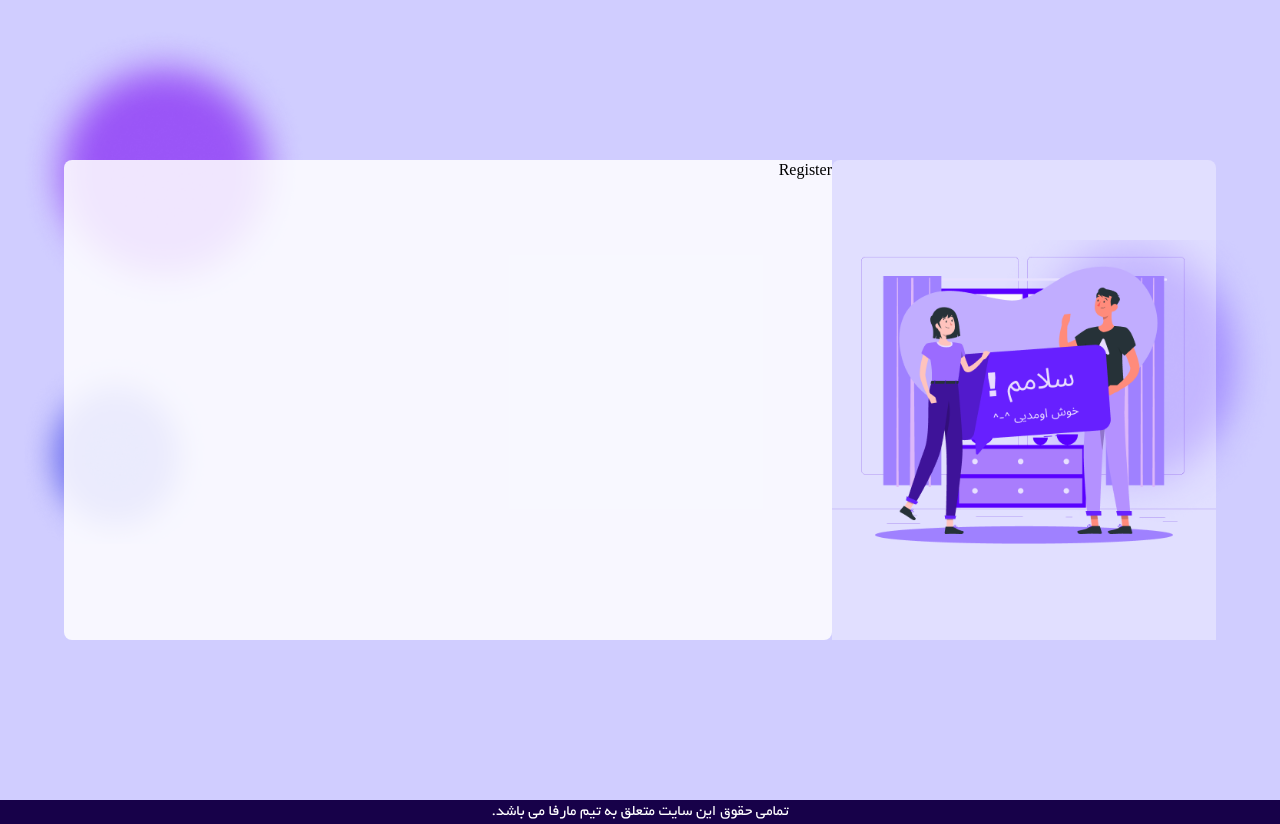
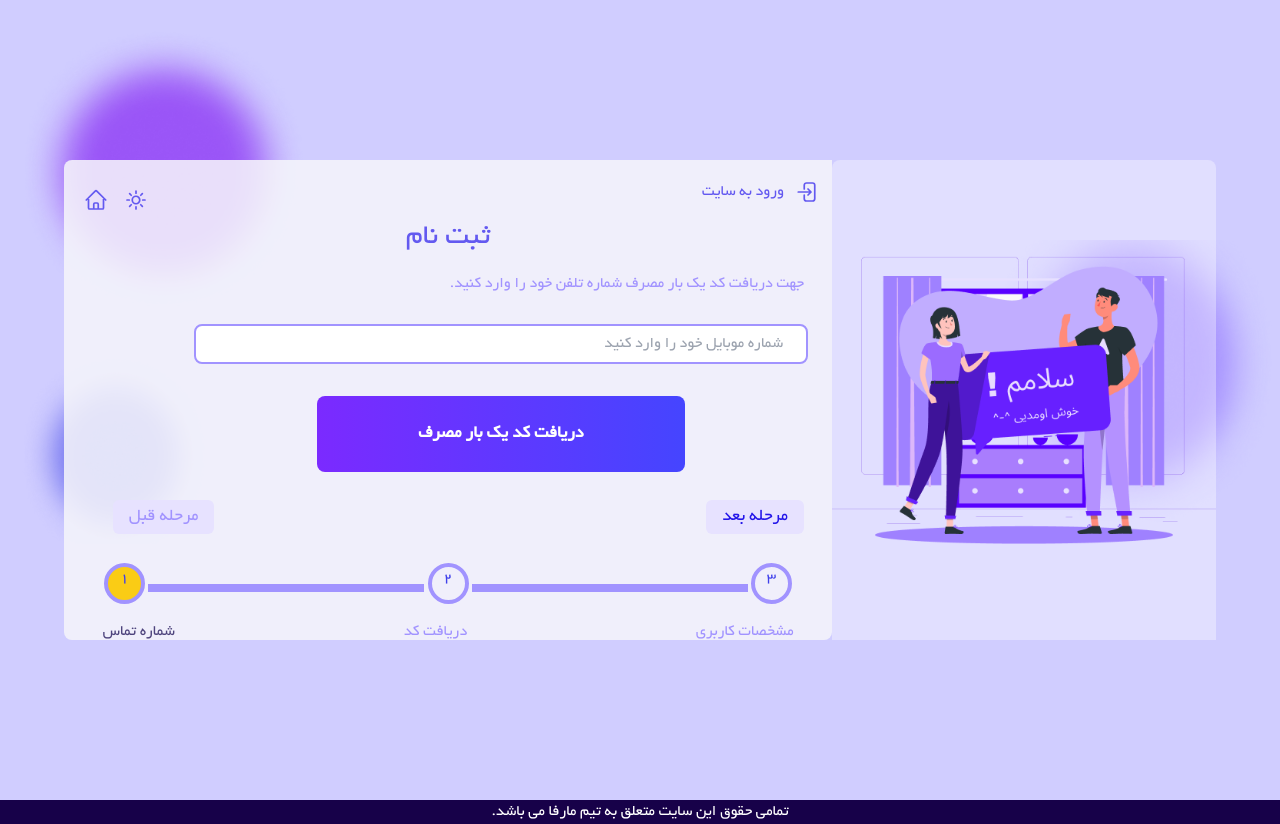
Before and after one commit to academy-react-winder402/New-Marfa, a React (Vite) app: page /register in a window 1280 px wide. Built offline with nearby package versions, Linux system fonts and the light colour scheme.

Commit message:
register step 1 complete

```diff
--- /dev/null
+++ b/src/component/RegisterComponent/FirstSection.jsx
@@ -0,0 +1,53 @@
+import { Formik , Field , Form  } from "formik";
+import { Link } from "react-router-dom";
+const FirstSection = () => {
+    const handleSubmit = () =>{
+        return(
+            <div>
+                hhhhhh
+            </div>
+        )
+    }
+    return (
+
+        <div className="w-full">
+        <Formik initialValues={{email:'' , pass:''}} onSubmit={handleSubmit}>
+            <Form className="">
+                <div className="w-full mt-3 flex flex-col">
+                    <div className="w-[80%] flex flex-col" >
+                          {/* <label for="email" className=" text-[16px] mr-6 text-nowrap my-1 "> شماره موبایل یا ایمیل </label> */}
+
+                          <Field id="email" className="w-full h-10 rounded-lg pr-3 my-4 border-2 border-[#a193ff] mr-6" type='text' name='email' placeholder='   شماره موبایل خود را وارد کنید '/>
+                    </div>
+                </div>
+                <div className="w-[80%] mr-6 mt-4">
+                <button className="flex justify-center mb-5 text-sm md:text-lg font-bold mx-auto text-nowrap
+                rounded-lg bg-gradient-to-r from-[#7b2aff] to-[#4545ff] w-[60%] py-4 md:py-6 text-center
+                text-white " type="submit" >  دریافت کد یک بار مصرف </button>
+                </div>
+            </Form>
+        </Formik>
+        <div className="flex flex-row justify-between w-[80%] md:w-[90%] text-center text-[16px] md:text-[18px] mt-8 mr-7 pb-8 text-[#A193FF] text-nowrap  ">
+
+             <div> <Link className="text-[#2416E9] bg-[#E7E2FF] py-2 px-4 rounded-md" to='/register'> مرحله بعد </Link></div>
+             <div> <Link className="text-[#A193FF] bg-[#E7E2FF] py-2 px-4 rounded-md" to='/register'>مرحله قبل</Link></div>
+        </div>
+        <div className="flex w-[80%] md:w-[90%] pb-4 text-[#3F40EA] mx-auto justify-around items-center text-center 2xl:max-w-2xl">
+                        <div className=" border-4 w-[41px] h-[41px] rounded-full border-[#A193FF]">3</div>
+                        <div className="w-2/5 border-4 h-0 mt-[8px] border-[#A193FF]"></div>
+                        <div className="border-4  w-[41px] h-[41px] rounded-full border-[#A193FF]">2</div>
+                        <div className="w-2/5 border-4 h-0 mt-[8px] border-[#A193FF]"></div>
+                        <div className="border-4  w-[41px] h-[41px] rounded-full bg-yellow-400 border-[#A193FF]">1</div>
+         </div>
+         <div className="flex w-[80%] md:w-[90%] pb-4 mx-auto justify-between items-center text-center 2xl:max-w-2xl">
+                        <div className="  text-[#A193FF] text-nowrap b">مشخصات کاربری</div>
+
+                        <div className="   text-[#A193FF] text-nowrap" >دریافت کد</div>
+
+                        <div className=" text-nowrap text-[#4E447D]">شماره تماس</div>
+         </div>
+        </div>
+     );
+}
+
+export default FirstSection;
--- a/src/component/RegisterComponent/RegisterForm.jsx
+++ b/src/component/RegisterComponent/RegisterForm.jsx
@@ -1,8 +1,23 @@
+import { Link } from "react-router-dom";
+
+import { useState } from "react";
+
+import '../../App.css'
+import RegisterIcon from "./RegisterIcon";
+import FirstSection from "./FirstSection";
 const RegisterForm = () => {
+
     return (
-        <div>
-            Register
-        </div>
+        <>
+        <div className="w-full h-full bg-[#5c5cad] bg-opacity-5 mx-auto rounded-b-lg md:rounded-l-lg  ">
+              <div className="w-full pt-5 ">
+              <RegisterIcon />
+              </div>
+              <div className="w-full text-center text-[#6359f0] text-nowrap text-3xl">ثبت نام</div>
+              <div className="w-full text-right mt-4 mr-7 text-[#A193FF] text-nowrap "> جهت دریافت کد یک بار مصرف شماره تلفن خود را وارد کنید.</div>
+              <FirstSection />
+          </div>
+  </>
      );
 }
 
--- a/src/component/RegisterComponent/RegisterIcon.jsx
+++ b/src/component/RegisterComponent/RegisterIcon.jsx
@@ -1,9 +1,36 @@
 import { Link } from "react-router-dom";
 const RegisterIcon = () => {
     return (
-        <div>
-            <div>nnnn</div>
-            <div></div>
+        <div className="flex flex-row-reverse justify-between mx-3">
+            <div className="w-3/3">
+            <ul className="flex flex-row items-center">
+
+                <li className="p-2">
+                     <Link>
+                     <svg xmlns="http://www.w3.org/2000/svg" fill="none" viewBox="0 0 24 24" stroke-width="1.7" stroke="currentColor" className="text-[#6359f0] w-6 h-6">
+                     <path stroke-linecap="round" stroke-linejoin="round" d="M12 3v2.25m6.364.386-1.591 1.591M21 12h-2.25m-.386 6.364-1.591-1.591M12 18.75V21m-4.773-4.227-1.591 1.591M5.25 12H3m4.227-4.773L5.636 5.636M15.75 12a3.75 3.75 0 1 1-7.5 0 3.75 3.75 0 0 1 7.5 0Z" />
+                     </svg>
+                     </Link>
+                </li>
+
+                <li className="p-2">
+                    <Link to='/'>
+                        <svg xmlns="http://www.w3.org/2000/svg" fill="none" viewBox="0 0 24 24" stroke-width="1.7" stroke="currentColor" className="text-[#6359f0] w-6 h-6 dark:stroke-black">
+                        <path stroke-linecap="round" stroke-linejoin="round" d="m2.25 12 8.954-8.955c.44-.439 1.152-.439 1.591 0L21.75 12M4.5 9.75v10.125c0 .621.504 1.125 1.125 1.125H9.75v-4.875c0-.621.504-1.125 1.125-1.125h2.25c.621 0 1.125.504 1.125 1.125V21h4.125c.621 0 1.125-.504 1.125-1.125V9.75M8.25 21h8.25" />
+                        </svg>
+                    </Link>
+                </li>
+             </ul>
+            </div>
+            <div className="items-center w-1/3">
+               <Link className="text-[#6359f0] flex flex-row gap-3">
+
+                 <svg xmlns="http://www.w3.org/2000/svg" fill="none" viewBox="0 0 24 24" stroke-width="1.7" stroke="currentColor" className="text-[#6359f0] h-6 w-6">
+                  <path stroke-linecap="round" stroke-linejoin="round" d="M8.25 9V5.25A2.25 2.25 0 0 1 10.5 3h6a2.25 2.25 0 0 1 2.25 2.25v13.5A2.25 2.25 0 0 1 16.5 21h-6a2.25 2.25 0 0 1-2.25-2.25V15M12 9l3 3m0 0-3 3m3-3H2.25" />
+                </svg>
+                ورود به سایت
+               </Link>
+            </div>
         </div>
     );
 }
```
Also changed, not shown: src/component/header/Leftmenu.jsx (indentation only).
